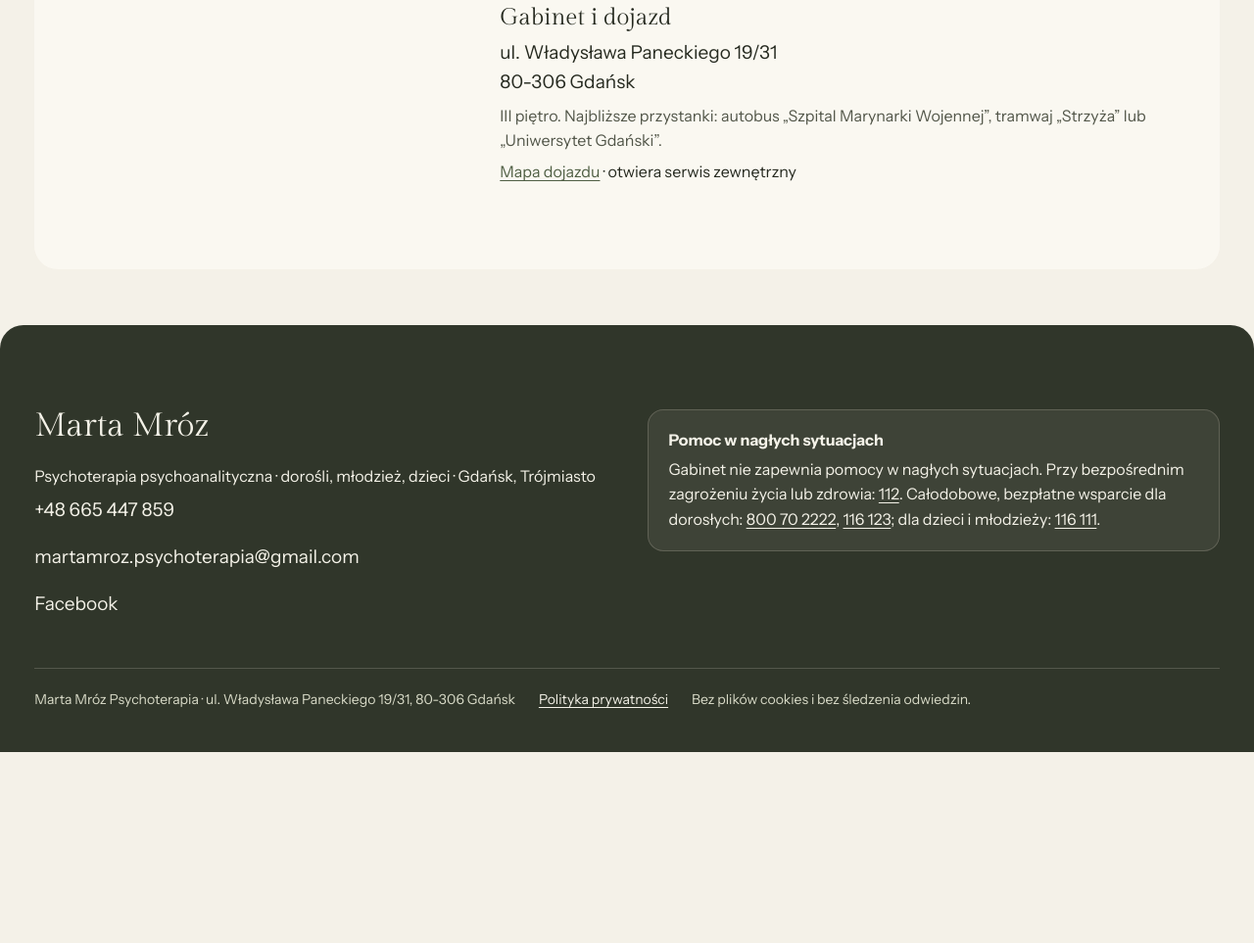
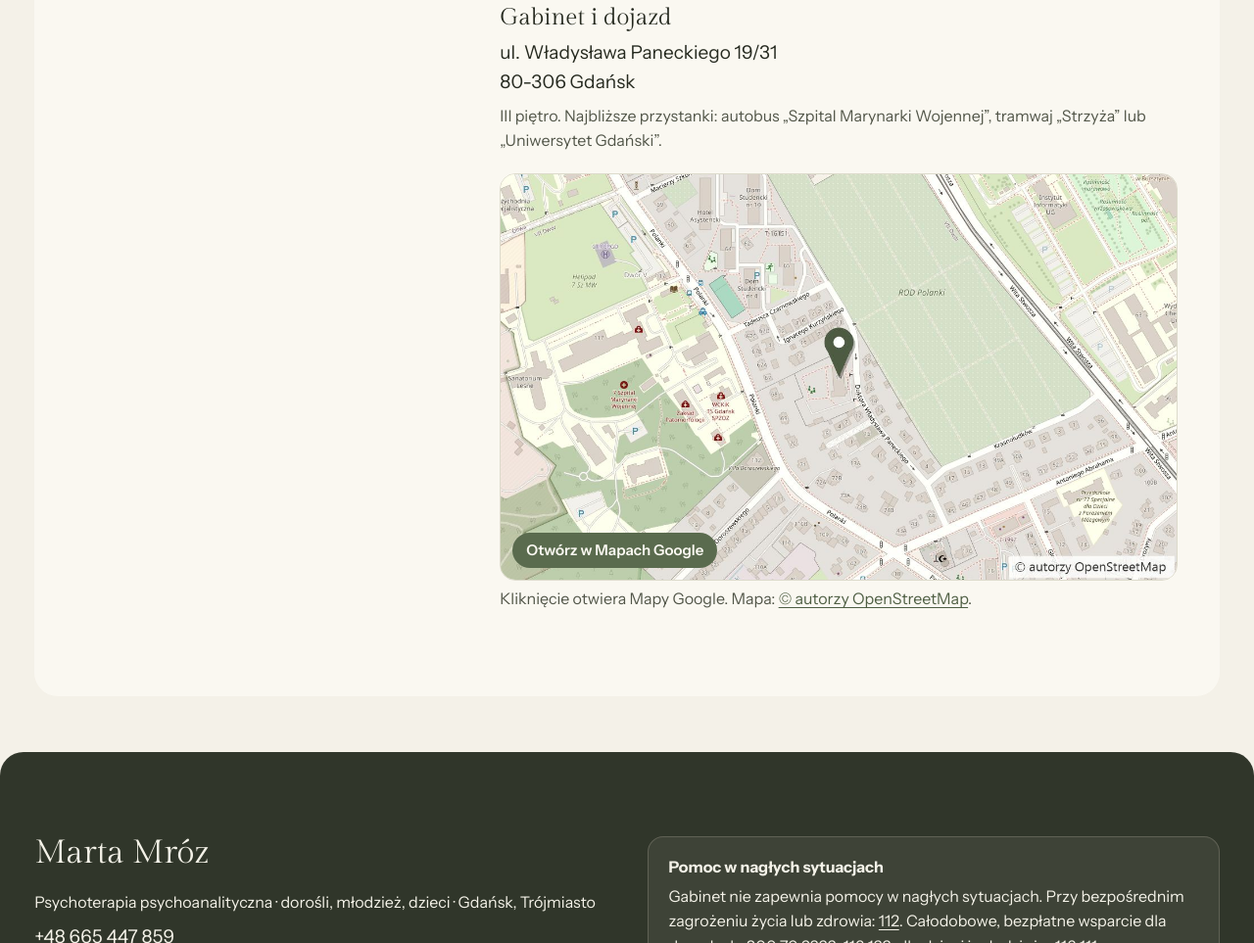
Before and after one commit to wiesioo-pe/gabinet-prototyp, a plain HTML site: page index.html in a window 1280 px wide. Shown: the part 5621-6584 px from the top of the page at 98% size. Before the commit the page ends 6389 px from the top, so only its background shows below. Drawn offline with Linux system fonts and the light colour scheme.

Commit message:
Miniaturka mapy dojazdu (obraz lokalny, klik otwiera Mapy Google)
Co-Authored-By: Claude Opus 5.5 <noreply@anthropic.com>

```diff
--- a/assets/styles.css
+++ b/assets/styles.css
@@ -849,3 +849,13 @@ html[data-palette][data-bg="brak"] body::after { background: none; }
 .history-list li { display: flex; flex-wrap: wrap; align-items: center; justify-content: space-between; gap: 0.5rem 1rem; padding: 0.625rem 0; border-bottom: 1px solid var(--line); font-size: var(--step--1); }
 
 .contact-lines a[href*="facebook.com"] { font-family: var(--font-body); font-weight: 500; font-size: var(--step-0); color: var(--ink); text-decoration-color: var(--clay); }
+
+/* Miniaturka mapy dojazdu: obraz z naszego serwera, kliknięcie otwiera Mapy Google */
+.map-thumb { position: relative; display: block; margin-top: var(--space-s); border-radius: var(--radius-m); overflow: hidden; border: 1px solid var(--line); text-decoration: none; }
+.map-thumb img { display: block; width: 100%; height: auto; aspect-ratio: 5 / 3; object-fit: cover; }
+.map-thumb span {
+  position: absolute; left: 0.75rem; bottom: 0.75rem; padding: 0.375rem 0.875rem; border-radius: var(--radius-pill);
+  background: var(--clay); color: var(--surface); font-weight: 600; font-size: 0.9375rem;
+}
+.map-thumb:hover span, .map-thumb:focus-visible span { background: var(--ink); }
+.map-thumb:focus-visible { outline: 3px solid var(--focus); outline-offset: 3px; }
--- a/index.html
+++ b/index.html
@@ -9,8 +9,8 @@
 <meta name="theme-color" content="#F4F1E8">
 <link rel="preload" href="fonts/gilda-display-latin.woff2" as="font" type="font/woff2" crossorigin>
 <link rel="preload" href="fonts/instrument-sans-latin.woff2" as="font" type="font/woff2" crossorigin>
-<link rel="stylesheet" href="assets/styles.css?v=202611252022">
-<script src="assets/app.js?v=202611252022" defer></script>
+<link rel="stylesheet" href="assets/styles.css?v=202611252041">
+<script src="assets/app.js?v=202611252041" defer></script>
 </head>
 <body class="">
 <a class="skip-link" href="#tresc">Przejdź do treści</a>
@@ -201,7 +201,11 @@
         <h3>Gabinet i dojazd</h3>
         <p>ul. Władysława Paneckiego 19/31<br>80-306 Gdańsk</p>
         <p class="muted small">III piętro. Najbliższe przystanki: autobus „Szpital Marynarki Wojennej”, tramwaj „Strzyża” lub „Uniwersytet Gdański”.</p>
-        <p class="small"><a href="https://www.google.com/maps/search/?api=1&amp;query=Marta%20Mr%C3%B3z%20Psychoterapia%2C%20W%C5%82adys%C5%82awa%20Paneckiego%2019%2C%2080-306%20Gda%C5%84sk" rel="noopener">Mapa dojazdu</a> · otwiera serwis zewnętrzny</p>
+        <a class="map-thumb" href="https://www.google.com/maps/search/?api=1&amp;query=Marta%20Mr%C3%B3z%20Psychoterapia%2C%20W%C5%82adys%C5%82awa%20Paneckiego%2019%2C%2080-306%20Gda%C5%84sk" rel="noopener">
+          <img src="assets/img/mapa-dojazd.jpg" width="1200" height="720" loading="lazy" alt="Mapa okolicy gabinetu: ul. Władysława Paneckiego 19 w Gdańsku, niedaleko 7 Szpitala Marynarki Wojennej">
+          <span>Otwórz w Mapach Google</span>
+        </a>
+        <p class="small muted">Kliknięcie otwiera Mapy Google. Mapa: <a href="https://www.openstreetmap.org/copyright" rel="noopener">© autorzy OpenStreetMap</a>.</p>
       </div>
     </div>
   </div>
```
Also changed, not shown: 404.html (+2 -2 lines), panel.html (+2 -2 lines), polityka-prywatnosci.html (+3 -3 lines), potwierdzenie.html (+2 -2 lines), assets/img/mapa-dojazd.jpg (added).
